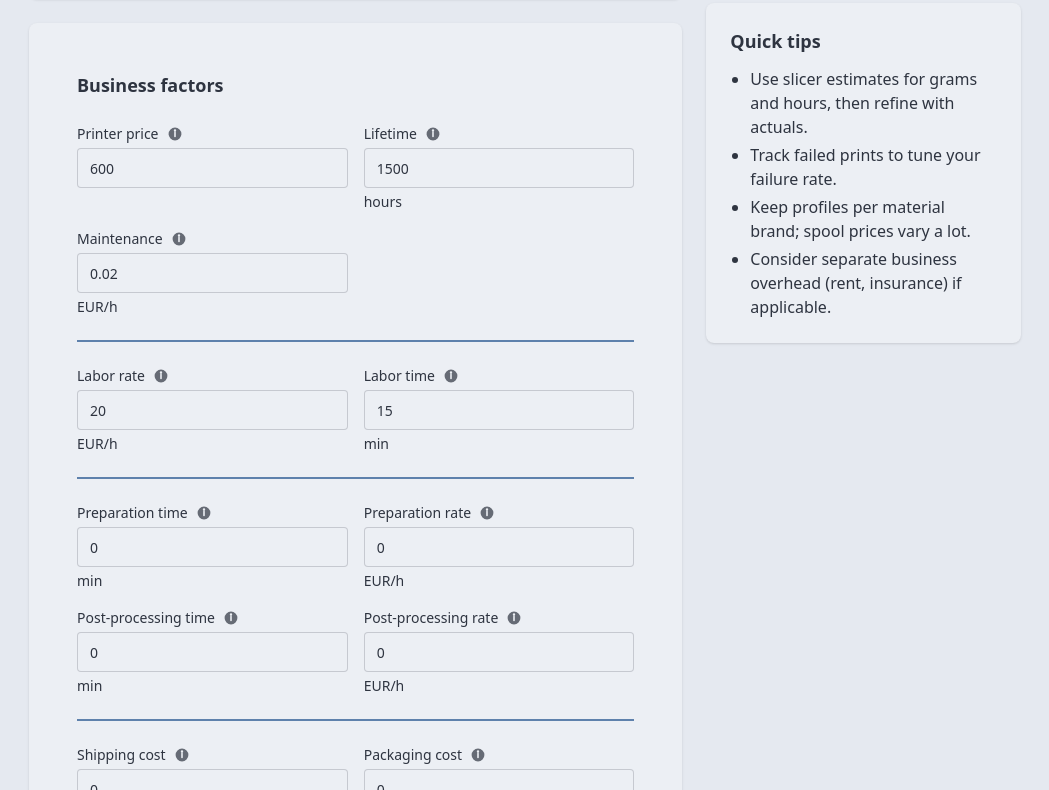
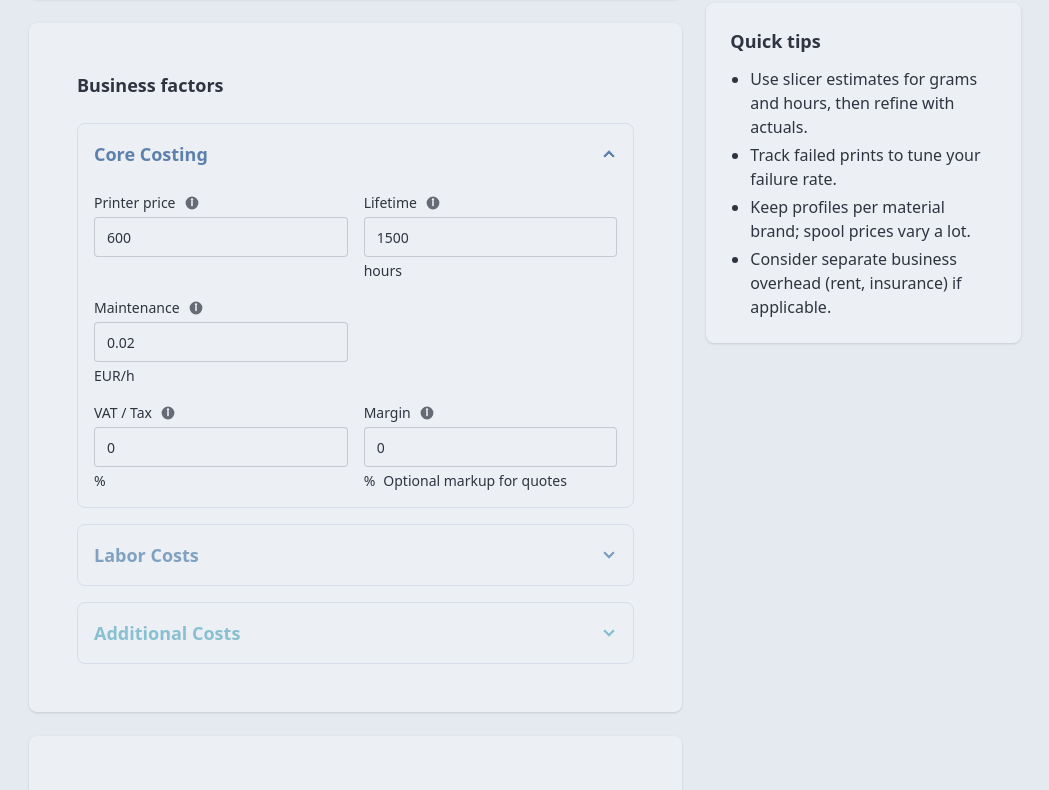
Before and after one commit to BenGeba/3d-print-cost, a React (Vite) app: page / in a window 1280 px wide. Shown: the part 1390-2180 px from the top of the page, without its empty margins (115-1164 px from the left). Built offline with nearby package versions, Linux system fonts and the light colour scheme.

Commit message:
feat: Add collapsible sections for business costing with improved organization

```diff
--- a/src/App.tsx
+++ b/src/App.tsx
@@ -526,9 +526,18 @@ export default function App() {
               </Row>
             </Section>
 
-            {/* Business-only */}
+            {/* Business-only - Progressive Form Disclosure */}
             {s.mode === "business" && (
               <Section title={t('sections.businessFactors')}>
+                <div className="space-y-4">
+                  {/* Core Costs - Default Open */}
+                  <div className="collapse collapse-arrow bg-base-100 border border-base-300">
+                    <input type="checkbox" defaultChecked />
+                    <div className="collapse-title text-lg font-semibold text-primary">
+                      {t('business.coreCosting', 'Core Costing')}
+                    </div>
+                    <div className="collapse-content">
+                      <div className="space-y-4 pt-2">
                         <Row>
                           <Field label={t('fields.printerPrice')} error={errors.printerPrice} tip={t('tooltips.printerPrice')}>
                             <input
@@ -563,7 +572,40 @@ export default function App() {
                             />
                           </Field>
                         </Row>
-                  <div className="divider divider-primary"/>
+                        <Row>
+                          <Field label={t('fields.vatTax')} suffix="%" error={errors.vatPercent} tip={t('tooltips.vatTax')}>
+                            <input
+                              className={`${INPUT_CLASS} ${errors.vatPercent ? 'input-error' : ''}`}
+                              type="text"
+                              inputMode="decimal"
+                              placeholder="0"
+                              value={s.vatPercent}
+                              onChange={(e) => setMany({ vatPercent: parseInput(e.target.value) })}
+                            />
+                          </Field>
+                          <Field label={t('fields.margin')} suffix="%" hint={t('hints.optionalMarkup')} error={errors.marginPercent} tip={t('tooltips.margin')}>
+                            <input
+                              className={`${INPUT_CLASS} ${errors.marginPercent ? 'input-error' : ''}`}
+                              type="text"
+                              inputMode="decimal"
+                              placeholder="0"
+                              value={s.marginPercent}
+                              onChange={(e) => onChangeMargin(e.target.value)}
+                            />
+                          </Field>
+                        </Row>
+                      </div>
+                    </div>
+                  </div>
+
+                  {/* Labor & Processing - Collapsible */}
+                  <div className="collapse collapse-arrow bg-base-100 border border-base-300">
+                    <input type="checkbox" />
+                    <div className="collapse-title text-lg font-semibold text-secondary">
+                      {t('business.laborProcessing', 'Labor & Processing')}
+                    </div>
+                    <div className="collapse-content">
+                      <div className="space-y-4 pt-2">
                         <Row>
                           <Field label={t('fields.laborRate')} suffix={`${s.currency}${t('units.perH')}`} error={errors.laborRatePerHour} tip={t('tooltips.laborRate')}>
                             <input
@@ -586,7 +628,6 @@ export default function App() {
                             />
                           </Field>
                         </Row>
-                  <div className="divider divider-primary"/>
                         <Row>
                           <Field label={t('fields.preparationTime')} suffix={t('units.minutes')} error={errors.preparationMinutes} tip={t('tooltips.preparationTime')}>
                             <input
@@ -631,7 +672,18 @@ export default function App() {
                             />
                           </Field>
                         </Row>
-                  <div className="divider divider-primary"/>
+                      </div>
+                    </div>
+                  </div>
+
+                  {/* Additional Costs - Collapsible */}
+                  <div className="collapse collapse-arrow bg-base-100 border border-base-300">
+                    <input type="checkbox" />
+                    <div className="collapse-title text-lg font-semibold text-accent">
+                      {t('business.additionalCosts', 'Additional Costs')}
+                    </div>
+                    <div className="collapse-content">
+                      <div className="space-y-4 pt-2">
                         <Row>
                           <Field label={t('fields.shippingCost')} suffix={s.currency} error={errors.shippingCost} tip={t('tooltips.shippingCost')}>
                             <input
@@ -654,28 +706,10 @@ export default function App() {
                             />
                           </Field>
                         </Row>
-                <Row>
-                  <Field label={t('fields.vatTax')} suffix="%" error={errors.vatPercent} tip={t('tooltips.vatTax')}>
-                    <input
-                      className={`${INPUT_CLASS} ${errors.vatPercent ? 'input-error' : ''}`}
-                      type="text"
-                      inputMode="decimal"
-                      placeholder="0"
-                      value={s.vatPercent}
-                      onChange={(e) => setMany({ vatPercent: parseInput(e.target.value) })}
-                    />
-                  </Field>
-                  <Field label={t('fields.margin')} suffix="%" hint={t('hints.optionalMarkup')} error={errors.marginPercent} tip={t('tooltips.margin')}>
-                    <input
-                      className={`${INPUT_CLASS} ${errors.marginPercent ? 'input-error' : ''}`}
-                      type="text"
-                      inputMode="decimal"
-                      placeholder="0"
-                      value={s.marginPercent}
-                      onChange={(e) => onChangeMargin(e.target.value)}
-                    />
-                  </Field>
-                </Row>
+                      </div>
+                    </div>
+                  </div>
+                </div>
               </Section>
             )}
 
--- a/src/locales/de/common.json
+++ b/src/locales/de/common.json
@@ -151,6 +151,11 @@
   "chart": {
     "mode": "{{mode}}-Modus"
   },
+  "business": {
+    "coreCosting": "Grundkalkulation",
+    "laborProcessing": "Arbeitskosten",
+    "additionalCosts": "Zusatzkosten"
+  },
   "impressum": {
     "title": "Impressum",
     "sections": {
--- a/src/locales/en/common.json
+++ b/src/locales/en/common.json
@@ -151,6 +151,11 @@
   "chart": {
     "mode": "{{mode}} mode"
   },
+  "business": {
+    "coreCosting": "Core Costing",
+    "laborProcessing": "Labor Costs",
+    "additionalCosts": "Additional Costs"
+  },
   "impressum": {
     "title": "Legal Notice",
     "sections": {
```
Lines whose indentation alone changed are shown as unchanged.
